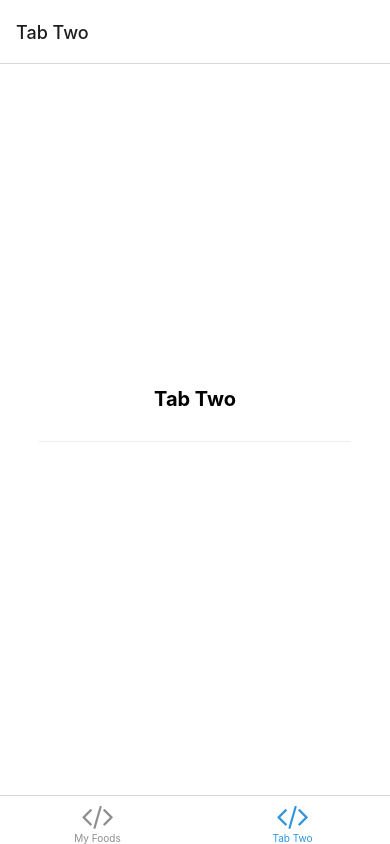
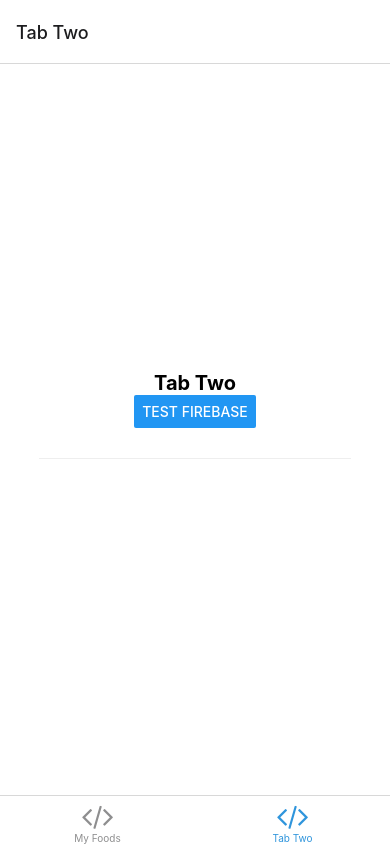
Before and after one commit to SebastienLD/Health-Advisor-App, a React Native app: screen /TabTwo in a window 390 px wide. Built offline with nearby package versions, Linux system fonts and the light colour scheme; what expo-linking would draw is missing.

Commit message:
started adding in firestore

```diff
--- a/package.json
+++ b/package.json
@@ -15,6 +15,8 @@
   "dependencies": {
     "@expo/ngrok": "^4.1.0",
     "@expo/vector-icons": "^13.0.0",
+    "@react-native-firebase/app": "^17.1.0",
+    "@react-native-firebase/firestore": "^17.1.0",
     "@react-navigation/bottom-tabs": "^6.0.5",
     "@react-navigation/native": "^6.0.2",
     "@react-navigation/native-stack": "^6.1.0",
--- a/screens/TabTwoScreen.tsx
+++ b/screens/TabTwoScreen.tsx
@@ -1,13 +1,20 @@
-import { StyleSheet } from 'react-native';
+import { Button, StyleSheet } from 'react-native';
 import { Text, View } from '../components/Themed';
+
+import FoodItemFirestoreService from '../services/FoodItemFirestoreService';
 
 export default function TabTwoScreen() {
   return (
     <View style={styles.container}>
       <Text style={styles.title}>Tab Two</Text>
+      <Button onPress={onTest} title="Test Firebase" ></Button>
       <View style={styles.separator} lightColor="#eee" darkColor="rgba(255,255,255,0.1)" />
     </View>
   );
+}
+
+const onTest = () => {
+  FoodItemFirestoreService.uploadFoodItem()
 }
 
 const styles = StyleSheet.create({
--- /dev/null
+++ b/services/FoodItemFirestoreService.ts
@@ -0,0 +1,10 @@
+import firestore from '@react-native-firebase/firestore';
+
+
+const FoodItemFirestoreService = {
+   uploadFoodItem: () => {
+        const usersCollection = firestore().collection('Users');
+    }
+
+}
+export default FoodItemFirestoreService
```
Also changed, not shown: 1 other file (tests, documents, lock files or other folders).
